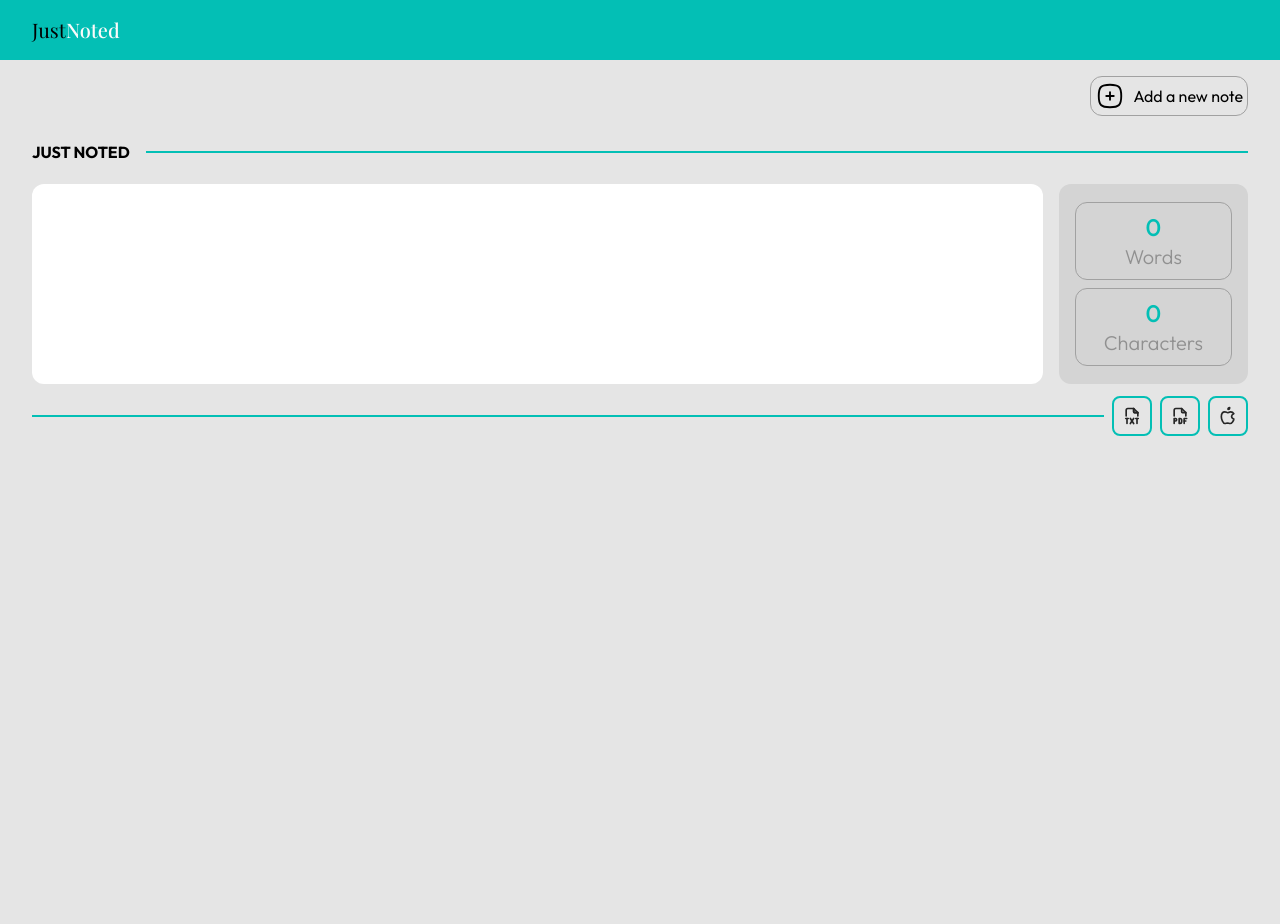
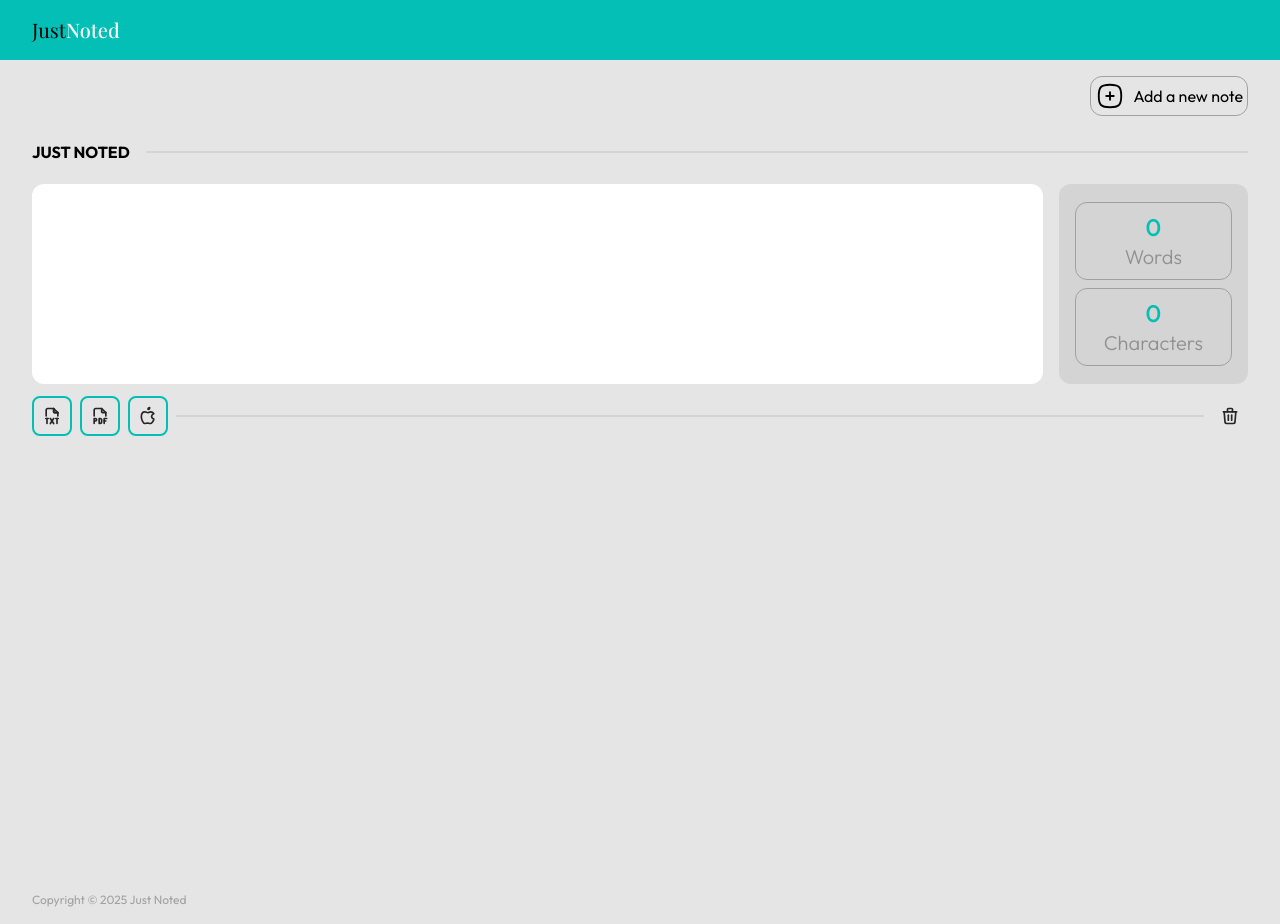
Before and after one commit to MadStoneDev/just-noted, a Next.js app: page / in a window 1280 px wide. Before the commit the page ends 876 px from the top, so only its background shows below. Built offline with nearby package versions, Linux system fonts and the light colour scheme.

Commit message:
add delete

```diff
--- a/package.json
+++ b/package.json
@@ -10,15 +10,18 @@
   },
   "dependencies": {
     "@tabler/icons-react": "^3.31.0",
+    "@upstash/redis": "^1.34.6",
     "next": "15.2.3",
     "react": "^19.0.0",
-    "react-dom": "^19.0.0"
+    "react-dom": "^19.0.0",
+    "react-transition-group": "^4.4.5"
   },
   "devDependencies": {
     "@tailwindcss/postcss": "^4",
     "@types/node": "^20",
     "@types/react": "^19",
     "@types/react-dom": "^19",
+    "@types/react-transition-group": "^4.4.12",
     "autoprefixer": "^10.4.21",
     "postcss": "^8.5.3",
     "tailwindcss": "^4.0.15",
--- a/src/app/globals.css
+++ b/src/app/globals.css
@@ -12,3 +12,40 @@
 body {
     font-family: var(--font-primary), sans-serif;
 }
+
+@keyframes slideInFromTop {
+    0% {
+        transform: translateX(100%);
+        opacity: 0;
+    }
+    100% {
+        transform: translateX(0);
+        opacity: 1;
+    }
+}
+
+@keyframes shiftDown {
+    0% {
+        transform: translateY(0);
+    }
+    25% {
+        transform: translateY(40px);
+    }
+    100% {
+        transform: translateY(0);
+    }
+}
+
+.animate-slide-in {
+    animation: slideInFromTop 0.5s ease-out forwards;
+}
+
+.animate-shift-down {
+    animation: shiftDown 0.5s ease-in-out forwards;
+}
+
+/* This ensures note containers have a proper stacking context */
+.note-container {
+    position: relative;
+    z-index: 10;
+}
--- a/src/app/layout.tsx
+++ b/src/app/layout.tsx
@@ -1,5 +1,6 @@
 import "./globals.css";
 import { Outfit, Playfair_Display } from "next/font/google";
+import Link from "next/link";
 
 const outfit = Outfit({
   variable: "--font-outfit",
@@ -24,7 +25,7 @@ export default function RootLayout({
         className={`bg-neutral-200 ${outfit.variable} ${playfair.variable} antialiased`}
       >
         <header
-          className={`mb-4 px-4 sm:px-8 py-4 w-full bg-mercedes-primary font-secondary`}
+          className={`mb-4 px-4 sm:px-8 py-4 w-full bg-mercedes-primary font-secondary z-50`}
         >
           <p className={`text-xl`}>
             Just
@@ -32,6 +33,15 @@ export default function RootLayout({
           </p>
         </header>
         {children}
+        <footer className={`p-4 sm:px-8 text-xs text-neutral-400`}>
+          Copyright © 2025{" "}
+          <Link
+            href={`/`}
+            className={`hover:text-mercedes-primary transition-all duration-300 ease-in-out`}
+          >
+            Just Noted
+          </Link>
+        </footer>
       </body>
     </html>
   );
--- a/src/app/page.tsx
+++ b/src/app/page.tsx
@@ -8,11 +8,11 @@ export const metadata = {
 
 export default function Home() {
   return (
-    <div className={`px-4 sm:px-8 w-full min-h-screen`}>
+    <main className={`px-4 sm:px-8 w-full min-h-screen overflow-hidden`}>
       <JustNotes />
       <footer
         className={`row-start-3 flex gap-[24px] flex-wrap items-center justify-center`}
       ></footer>
-    </div>
+    </main>
   );
 }
--- a/src/components/just-notes.tsx
+++ b/src/components/just-notes.tsx
@@ -1,7 +1,6 @@
 "use client";
 
-import React, { useEffect, useState } from "react";
-
+import React, { useEffect, useState, useRef } from "react";
 import NoteBlock from "@/components/note-block";
 import { defaultNote } from "@/data/defaults/default-note";
 import { generateNoteId } from "@/utils/general/notes";
@@ -11,14 +10,49 @@ import { IconSquareRoundedPlus } from "@tabler/icons-react";
 export default function JustNotes() {
   // States
   const [notes, setNotes] = useState<Note[]>([]);
+  const [animating, setAnimating] = useState(false);
+  const [newNoteId, setNewNoteId] = useState<string | null>(null);
+  const animationTimeout = useRef<NodeJS.Timeout | null>(null);
 
   // Functions
   const handleAddNote = () => {
+    if (animating) return;
+
+    setAnimating(true);
+
     const newNote = JSON.parse(JSON.stringify(defaultNote));
     newNote.id = generateNoteId(notes.map((note) => note.id));
+    setNewNoteId(newNote.id);
 
-    const newNotes = [newNote, ...notes];
-    setNotes(newNotes);
+    setNotes([newNote, ...notes]);
+
+    if (animationTimeout.current) {
+      clearTimeout(animationTimeout.current);
+    }
+
+    animationTimeout.current = setTimeout(() => {
+      setAnimating(false);
+      setNewNoteId(null);
+    }, 600);
+  };
+
+  const handleDeleteNote = (noteId: string) => {
+    if (animating) return;
+
+    // If this is the last note, don't delete it
+    if (notes.length <= 1) return;
+
+    setAnimating(true);
+
+    setNotes(notes.filter((note) => note.id !== noteId));
+
+    if (animationTimeout.current) {
+      clearTimeout(animationTimeout.current);
+    }
+
+    animationTimeout.current = setTimeout(() => {
+      setAnimating(false);
+    }, 600);
   };
 
   // Effects
@@ -26,11 +60,15 @@ export default function JustNotes() {
     if (notes.length === 0) {
       const newNote = JSON.parse(JSON.stringify(defaultNote));
       newNote.id = generateNoteId([]);
-      console.log(newNote.id);
+      setNotes([newNote]);
+    }
 
-      const newNotes = [...notes, newNote];
-      setNotes(newNotes);
-    }
+    // Cleanup timeout on unmount
+    return () => {
+      if (animationTimeout.current) {
+        clearTimeout(animationTimeout.current);
+      }
+    };
   }, []);
 
   return (
@@ -39,16 +77,32 @@ export default function JustNotes() {
         <button
           type={`button`}
           onClick={handleAddNote}
-          className={`p-1 inline-flex items-center gap-2 rounded-xl border border-neutral-400 hover:border-mercedes-primary hover:bg-mercedes-primary transition-all duration-300 ease-in-out`}
+          disabled={animating}
+          className={`p-1 inline-flex items-center gap-2 rounded-xl border border-neutral-400 hover:border-mercedes-primary hover:bg-mercedes-primary transition-all duration-300 ease-in-out ${
+            animating ? "opacity-50 cursor-not-allowed" : ""
+          }`}
         >
           <IconSquareRoundedPlus size={30} strokeWidth={1.5} />
           <span>Add a new note</span>
         </button>
       </section>
 
-      {notes.map((note: Note) => (
-        <NoteBlock key={note.id} details={note} />
-      ))}
+      <div className="col-span-12 grid grid-cols-12 gap-4 note-container">
+        {notes.map((note: Note, index) => (
+          <div
+            key={note.id}
+            className={`col-span-12 ${
+              note.id === newNoteId
+                ? "animate-slide-in"
+                : animating && index > 0
+                  ? "animate-shift-down"
+                  : ""
+            }`}
+          >
+            <NoteBlock details={note} onDelete={handleDeleteNote} />
+          </div>
+        ))}
+      </div>
     </main>
   );
 }
--- a/src/components/note-block.tsx
+++ b/src/components/note-block.tsx
@@ -8,15 +8,21 @@ import {
   IconFileTypePdf,
   IconFileTypeTxt,
   IconPencil,
+  IconTrash,
 } from "@tabler/icons-react";
 
-export default function NoteBlock({ details }: { details: Note }) {
+export default function NoteBlock({
+  details,
+  onDelete,
+}: {
+  details: Note;
+  onDelete: (noteId: string) => void;
+}) {
   // States
   const [noteContent, setNoteContent] = useState(details.content);
   const [wordCount, setWordCount] = useState(0);
   const [charCount, setCharCount] = useState(0);
-
-  console.log(details.id);
+  const [themeColour, setThemeColour] = useState("bg-neutral-300");
 
   // Functions
   const handleChange = (value: string) => {
@@ -32,6 +38,12 @@ export default function NoteBlock({ details }: { details: Note }) {
 
     setWordCount(words.length);
     setCharCount(chars.length);
+  };
+
+  const handleDelete = () => {
+    if (window.confirm("Are you sure you want to delete this note?")) {
+      onDelete(details.id);
+    }
   };
 
   return (
@@ -52,7 +64,9 @@ export default function NoteBlock({ details }: { details: Note }) {
           </div>
         </div>
 
-        <div className={`flex-grow h-0.5 bg-mercedes-primary`}></div>
+        <div
+          className={`flex-grow h-0.5 ${themeColour} transition-all duration-300 ease-in-out`}
+        ></div>
       </article>
 
       {/* Note Content */}
@@ -96,26 +110,45 @@ export default function NoteBlock({ details }: { details: Note }) {
 
       {/* Actions */}
       <article className={`flex gap-2 items-center`}>
-        <div className={`flex-grow h-0.5 bg-mercedes-primary`}></div>
         <button
           type={`button`}
-          className={`p-2 flex items-center justify-center gap-1 rounded-lg border-2 border-mercedes-primary hover:bg-mercedes-primary text-neutral-800 transition-all duration-300 ease-in-out`}
+          className={`p-2 cursor-pointer flex items-center justify-center gap-1 rounded-lg border-2 border-mercedes-primary hover:bg-mercedes-primary text-neutral-800 transition-all duration-300 ease-in-out`}
+          onPointerEnter={() => setThemeColour("bg-mercedes-primary")}
+          onPointerLeave={() => setThemeColour("bg-neutral-300")}
         >
           <IconFileTypeTxt size={20} strokeWidth={2} />
         </button>
 
         <button
           type={`button`}
-          className={`p-2 flex items-center justify-center gap-1 rounded-lg border-2 border-mercedes-primary hover:bg-mercedes-primary text-neutral-800 transition-all duration-300 ease-in-out`}
+          className={`p-2 cursor-pointer flex items-center justify-center gap-1 rounded-lg border-2 border-mercedes-primary hover:bg-mercedes-primary text-neutral-800 transition-all duration-300 ease-in-out`}
+          onPointerEnter={() => setThemeColour("bg-mercedes-primary")}
+          onPointerLeave={() => setThemeColour("bg-neutral-300")}
         >
           <IconFileTypePdf size={20} strokeWidth={2} />
         </button>
 
         <button
           type={`button`}
-          className={`p-2 flex items-center justify-center gap-1 rounded-lg border-2 border-mercedes-primary hover:bg-mercedes-primary text-neutral-800 transition-all duration-300 ease-in-out`}
+          className={`p-2 cursor-pointer flex items-center justify-center gap-1 rounded-lg border-2 border-mercedes-primary hover:bg-mercedes-primary text-neutral-800 transition-all duration-300 ease-in-out`}
+          onPointerEnter={() => setThemeColour("bg-mercedes-primary")}
+          onPointerLeave={() => setThemeColour("bg-neutral-300")}
         >
           <IconBrandApple size={20} strokeWidth={2} />
+        </button>
+
+        <div
+          className={`flex-grow h-0.5 ${themeColour} transition-all duration-300 ease-in-out`}
+        ></div>
+
+        <button
+          type={`button`}
+          onClick={handleDelete}
+          className={`p-2 cursor-pointer flex items-center justify-center gap-1 rounded-lg hover:bg-red-700 text-neutral-800 hover:text-neutral-100 transition-all duration-300 ease-in-out`}
+          onPointerEnter={() => setThemeColour("bg-red-700")}
+          onPointerLeave={() => setThemeColour("bg-neutral-300")}
+        >
+          <IconTrash size={20} strokeWidth={2} />
         </button>
       </article>
     </section>
```
Also changed, not shown: src/utils/redis.ts (added), 1 other file (tests, documents, lock files or other folders).
